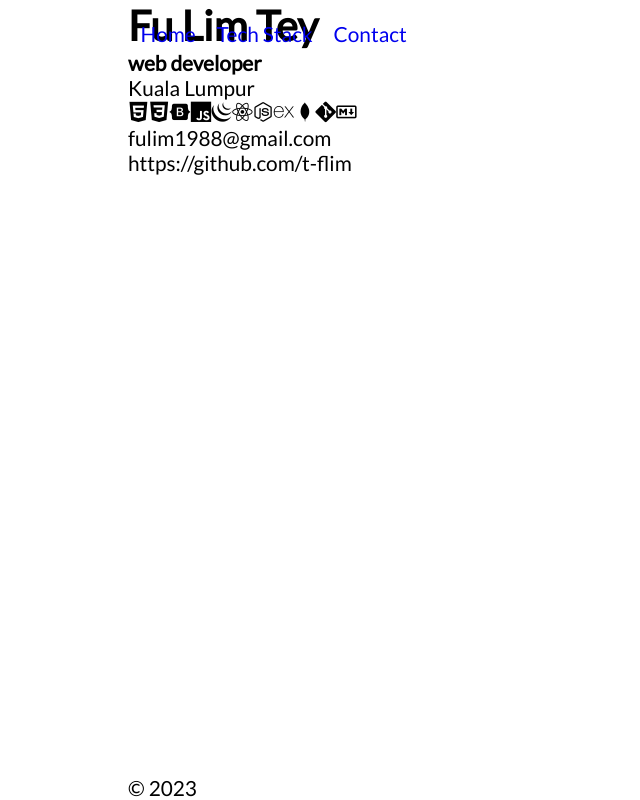
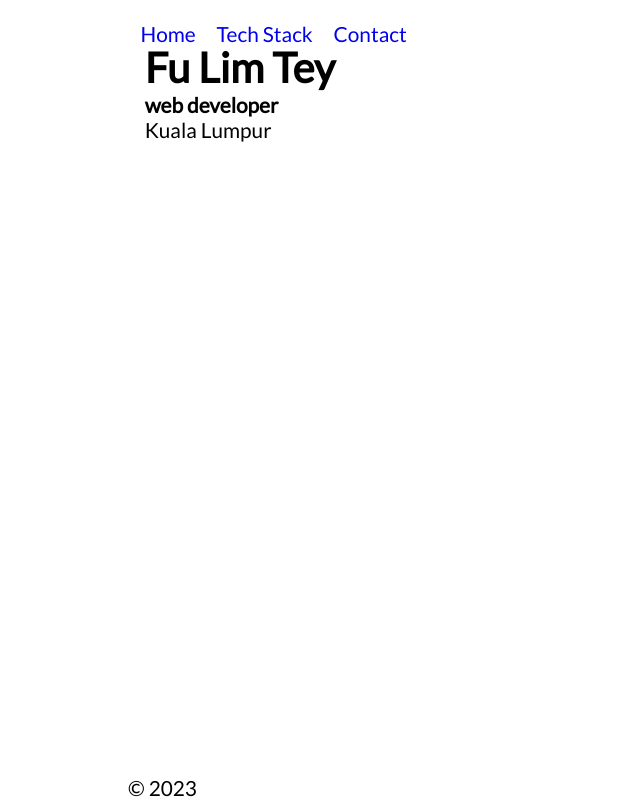
Before and after one commit to t-flim/t-flim.github.io, a React (Vite) app: page / in a window 1280 px wide. Shown: the top 800 px of the page, without its empty margins (0-640 px from the left). Built offline with nearby package versions, Linux system fonts and the light colour scheme.

Commit message:
Add website general styling

```diff
--- a/src/App.css
+++ b/src/App.css
@@ -22,6 +22,13 @@ body {
   font-size: 1.3rem;
 }
 
+header,
+section {
+  width: 100%;
+  height: 100vh;
+  padding: 2em 1em;
+}
+
 .container {
   margin: 0 auto;
   width: min(80%, 1200px);
```
